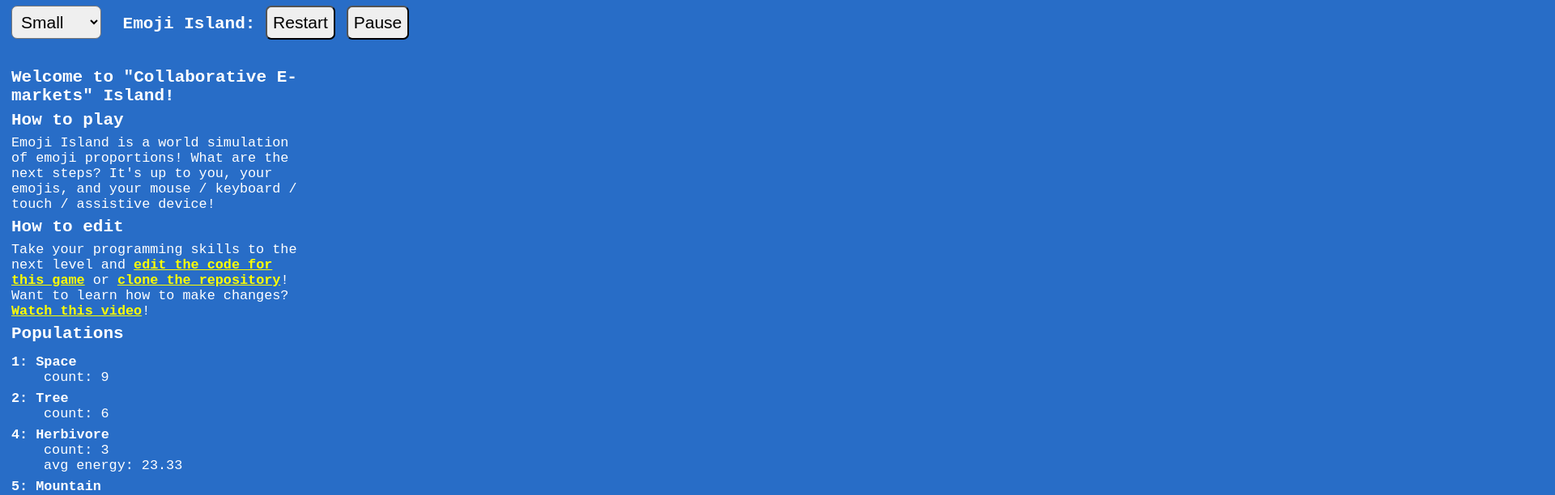
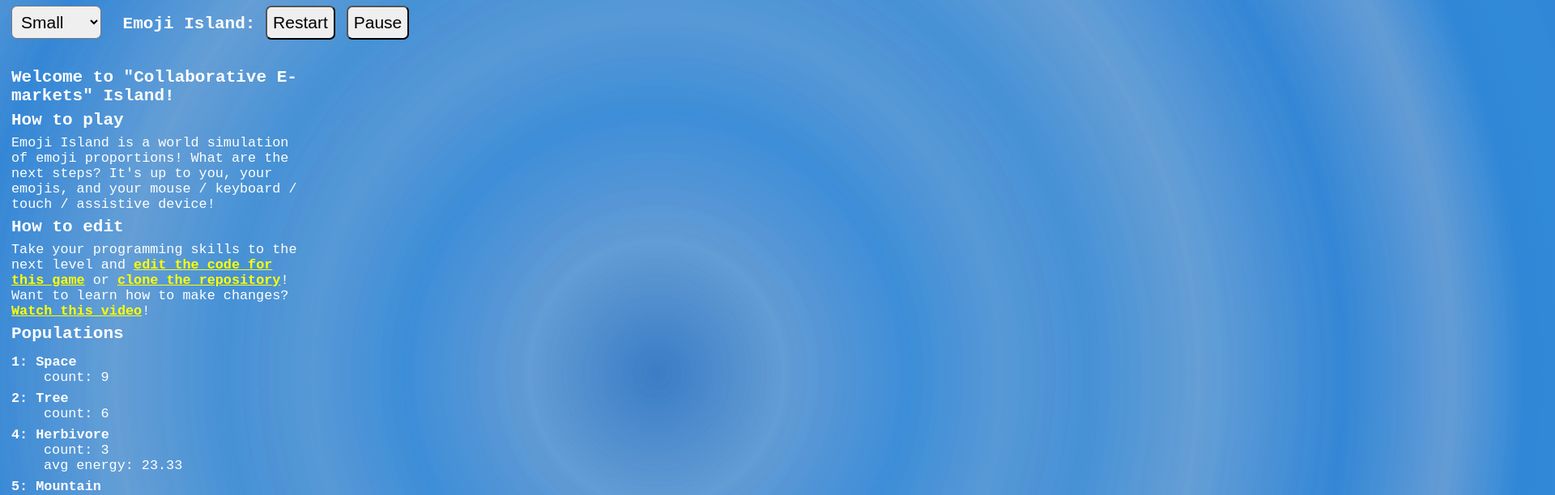
Before and after one commit to shiftyp/emoji_island, a React (Vite) app: page / in a window 1280 px wide. Shown: the top 612 px of the page at 81% size, 1920 px wide, since content can reach past the window. Built offline with nearby package versions, Linux system fonts and the light colour scheme.

Commit message:
Added wave with gradient

```diff
--- a/src/main.css
+++ b/src/main.css
@@ -48,39 +48,45 @@ li {
 @keyframes shake {
   0% {
     opacity: 0.75;
+    transform: translateZ(0);
   }
   10%,
   90% {
     transform: rotate(-10deg);
+    transform: translateZ(0);
   }
 
   20%,
   80% {
     transform: rotate(12deg);
+    transform: translateZ(0);
   }
 
   30%,
   50%,
   70% {
     transform: rotate(-4deg);
+    transform: translateZ(0);
   }
 
   40%,
   60% {
-    tran4sform: rotate(10deg);
+    transform: rotate(10deg);
+    transform: translateZ(0);
   }
   100% {
     opacity: 0;
+    transform: translateZ(0);
   }
 }
 
 @keyframes scaleIn {
   0% {
     opacity: 0;
-    transform: scale(0) translateY(100%);
+    transform: scale(0) translateY(100%) translatez(0);
   }
   100% {
-    transform: scale(1) translateY(0);
+    transform: scale(1) translateY(0) translatez(0);
     opacity: 1;
   }
 }
@@ -113,6 +119,7 @@ li {
 
 .layout {
   overflow: hidden;
+  max-height: 100vh;
   height: 100vh;
 }
 
@@ -134,30 +141,12 @@ li {
 
 @keyframes waves {
   0% {
-    transform: scale(5);
-    border-top-color: rgba(84, 186, 233, 0.8);
-    border-bottom-color: rgba(84, 186, 233, 0.8);
-    border-right-color: rgba(255, 255, 255, 0.65);
-    border-left-color: rgba(255, 255, 255, 0.65);
+    background-size: 100% 100%;
+    transform: translateZ(0);
   }
-
-  40% {
-  }
-  55% {
-    border-top-color: rgba(255, 255, 255, 0.65);
-    border-bottom-color: rgba(255, 255, 255, 0.65);
-    border-left-color: rgba(84, 186, 233, 0.8);
-    border-right-color: rgba(84, 186, 233, 0.8);
-  }
-  70% {
-  }
-
   100% {
-    border-top-color: rgba(84, 186, 233, 0.8);
-    border-bottom-color: rgba(84, 186, 233, 0.8);
-    border-right-color: rgba(255, 255, 255, 0.65);
-    border-left-color: rgba(255, 255, 255, 0.65);
-    transform: scale(0);
+    background-size: 50% 50%;
+    transform: translateZ(0);
   }
 }
 
@@ -202,37 +191,49 @@ li {
   animation: stepIntoAWorld 2s;
 }
 
-/*.grid-outer:before {
-  filter: blur(3rem);
-  border: 3rem solid transparent;
+.grid-outer:before,
+.grid-outer:after {
+  background: radial-gradient(
+    #1e579946 0%,
+    #8fb5d369 7%,
+    #2989d879 14%,
+    #61a0d385 19%,
+    #3c90d179 24%,
+    #83afd381 30%,
+    #0c7bd662 38%,
+    #8bb3d371 44%,
+    #0c7bd67c 48%,
+    #0c7bd67e 54%,
+    #0c7bd67e 58%,
+    #81aed373 61%,
+    #0c7bd675 64%,
+    #669cc97e 73%,
+    #207bca79 78%,
+    #0c7bd675 82%,
+    #a3b8c96e 85%,
+    #0c7bd677 93%,
+    #7dbae871 100%
+  );
   display: block;
   content: ' ';
   position: absolute;
-  top: -2rem;
-  left: -2rem;
-  bottom: -2em;
-  right: -2rem;
-  border-radius: 40%;
+  top: -50rem;
+  left: -50rem;
+  bottom: -50em;
+  right: -50rem;
   z-index: -1;
-  animation: waves 20s ease-in-out 0s infinite;
-  transform-origin: 50% 50%;
+  background-position: center center;
+  background-repeat: no-repeat;
+  opacity: 50%;
+}
+
+.grid-outer:before {
+  animation: waves 10s ease-in-out 0s infinite;
 }
 
 .grid-outer:after {
-  filter: blur(3rem);
-  border: 3rem solid transparent;
-  display: block;
-  content: ' ';
-  position: absolute;
-  top: -10rem;
-  left: -10rem;
-  bottom: -10rem;
-  right: -10rem;
-  border-radius: 40%;
-  z-index: -1;
-  animation: waves 20s ease-in-out 5s infinite;
-  transform-origin: 50% 50%;
-}*/
+  animation: waves 8s ease-in-out 1s infinite;
+}
 
 .grid-inner {
   position: relative;
@@ -242,8 +243,8 @@ li {
   box-sizing: content-box;
   min-width: 100%;
   min-height: 100%;
-  background-color: rgb(165, 128, 79);
-  box-shadow: 0 0 3rem rgb(226, 157, 68);
+  background-color: rgba(165, 128, 79, 0.459);
+  box-shadow: 0 0 2rem rgb(226, 157, 68);
   border-radius: 3rem;
   z-index: 1;
 }
@@ -257,7 +258,7 @@ li {
   right: 0;
   border-radius: 3rem;
   transform-origin: 50% 50%;
-  background-color: rgb(165, 128, 79);
+  background-color: rgba(165, 128, 79, 0.459);
   content: ' ';
   filter: blur(2rem);
 }
```
